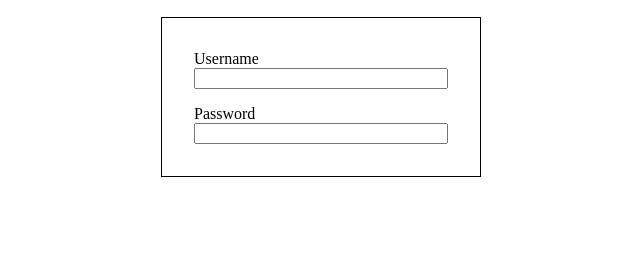
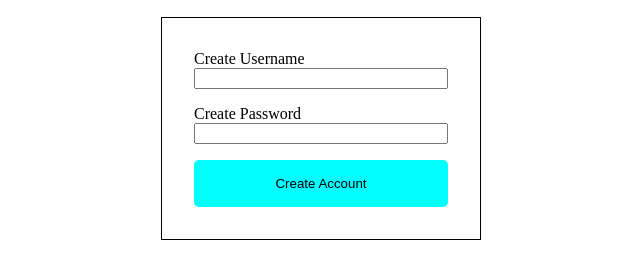
Before and after one commit to jacky-ui/login-signup, a plain HTML site: page pages/signup.html in a window 1280 px wide. Shown: the part 50-328 px from the top of the page, without its empty margins (319-959 px from the left). Drawn offline with Linux system fonts and the light colour scheme.

Commit message:
add submit button on form

```diff
--- a/pages/signup.html
+++ b/pages/signup.html
@@ -16,13 +16,14 @@
                 <h1 class="container__header">Sign Up!</h1>
                 <form class="form">
                     <div class="form__container">
-                        <label class="form__container--label" for="usernname">Username</label>
+                        <label class="form__container--label" for="usernname">Create Username</label>
                         <input class="form__container--input" type="text" name="username">
                     </div>
                     <div class="form__container">
-                        <label class="form__container--label" for="password">Password</label>
+                        <label class="form__container--label" for="password">Create Password</label>
                         <input class="form__container--input" type="text" name="password">
                     </div>
+                    <button class="form__submit" type="submit">Create Account</button>
                 </form>
             </section>
         </body>
```
